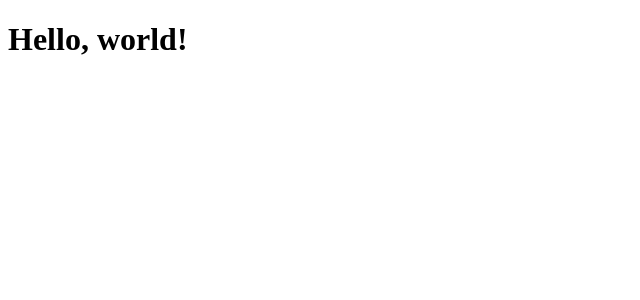
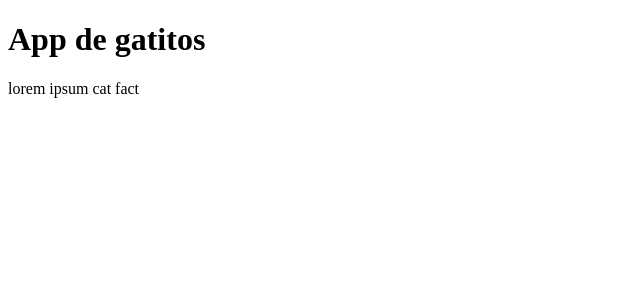
Before and after one commit to Lechuza7/react-prueba-tecnica, a React (Vite) app: page / in a window 1280 px wide. Shown: the top 300 px of the page, without its empty margins (0-640 px from the left). Built offline with nearby package versions, Linux system fonts and the light colour scheme; no server answers.

Commit message:
First API data fetched

```diff
--- a/main.jsx
+++ b/main.jsx
@@ -1,5 +1,6 @@
-import { createRoot } from "react-dom/client"
+import { createRoot } from "react-dom/client";
+import { App } from "./src/App.jsx";
 
 const root = createRoot(document.getElementById("app"))
 
-root.render(<h1>Hello, world!</h1>)
+root.render(<App />)
--- a/package.json
+++ b/package.json
@@ -9,11 +9,15 @@
     "preview": "vite preview"
   },
   "devDependencies": {
+    "standard": "^17.0.0",
     "vite": "^4.3.2"
   },
   "dependencies": {
     "@vitejs/plugin-react": "4.0.0",
     "react": "18.2.0",
     "react-dom": "18.2.0"
+  },
+  "eslintConfig": {
+    "extends": "./node_modules/standard/eslintrc.json"
   }
 }
--- /dev/null
+++ b/src/App.jsx
@@ -0,0 +1,20 @@
+import { useState, useEffect } from "react";
+
+const CAT_ENDPOINT_RANDOM_FACT = "https://catfact.ninja/fact"
+
+export function App() {
+  const [fact, setFact] = useState("lorem ipsum cat fact");
+
+  useEffect(() => {
+    fetch(CAT_ENDPOINT_RANDOM_FACT)
+    .then(res => res.json())
+    .then(data => setFact(data.fact))
+  }, [])
+
+  return (
+    <main>
+    <h1>App de gatitos</h1>
+    <p>{fact}</p>
+    </main>
+  )
+}
```
Also changed, not shown: 2 other files (tests, documents, lock files or other folders).
